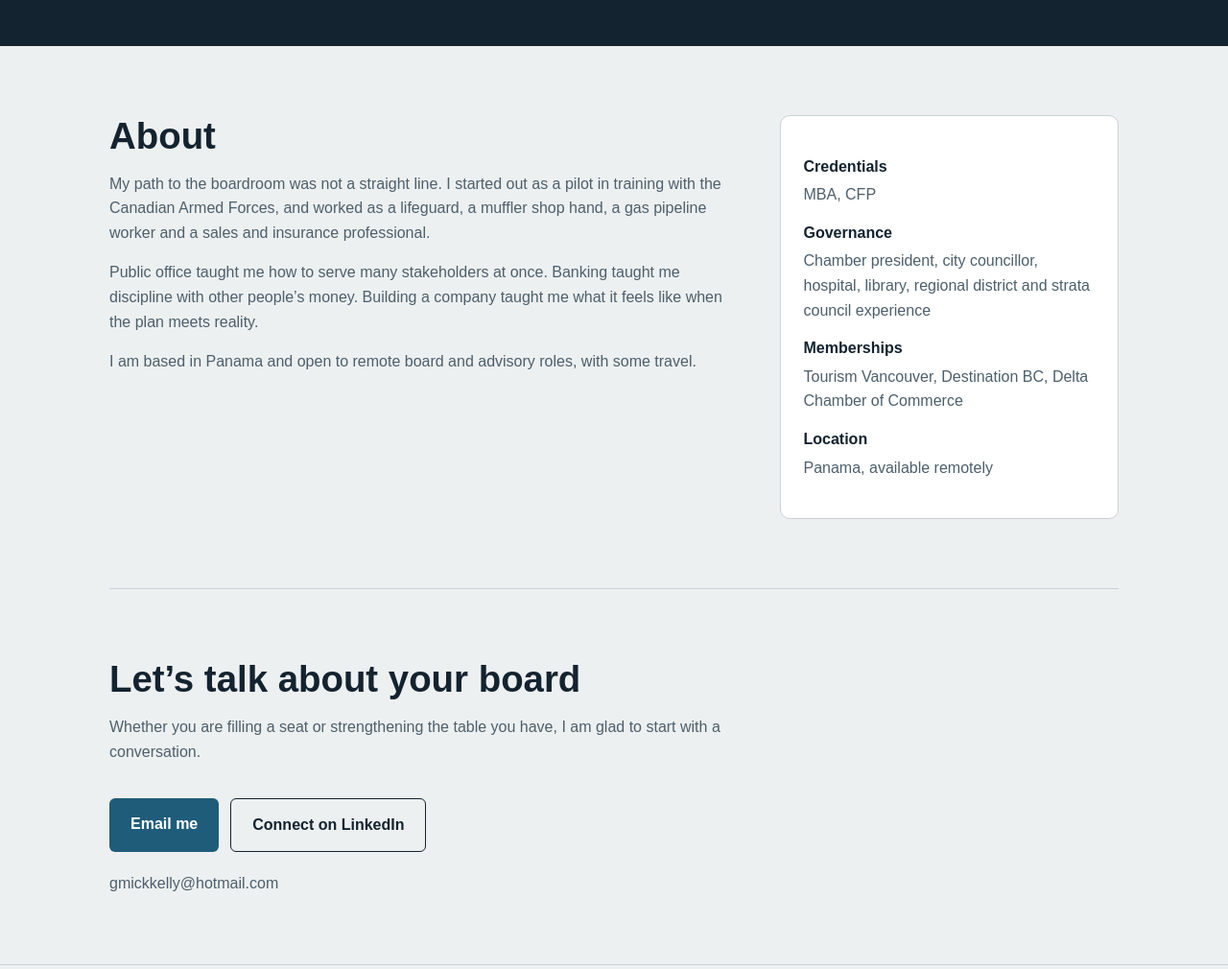
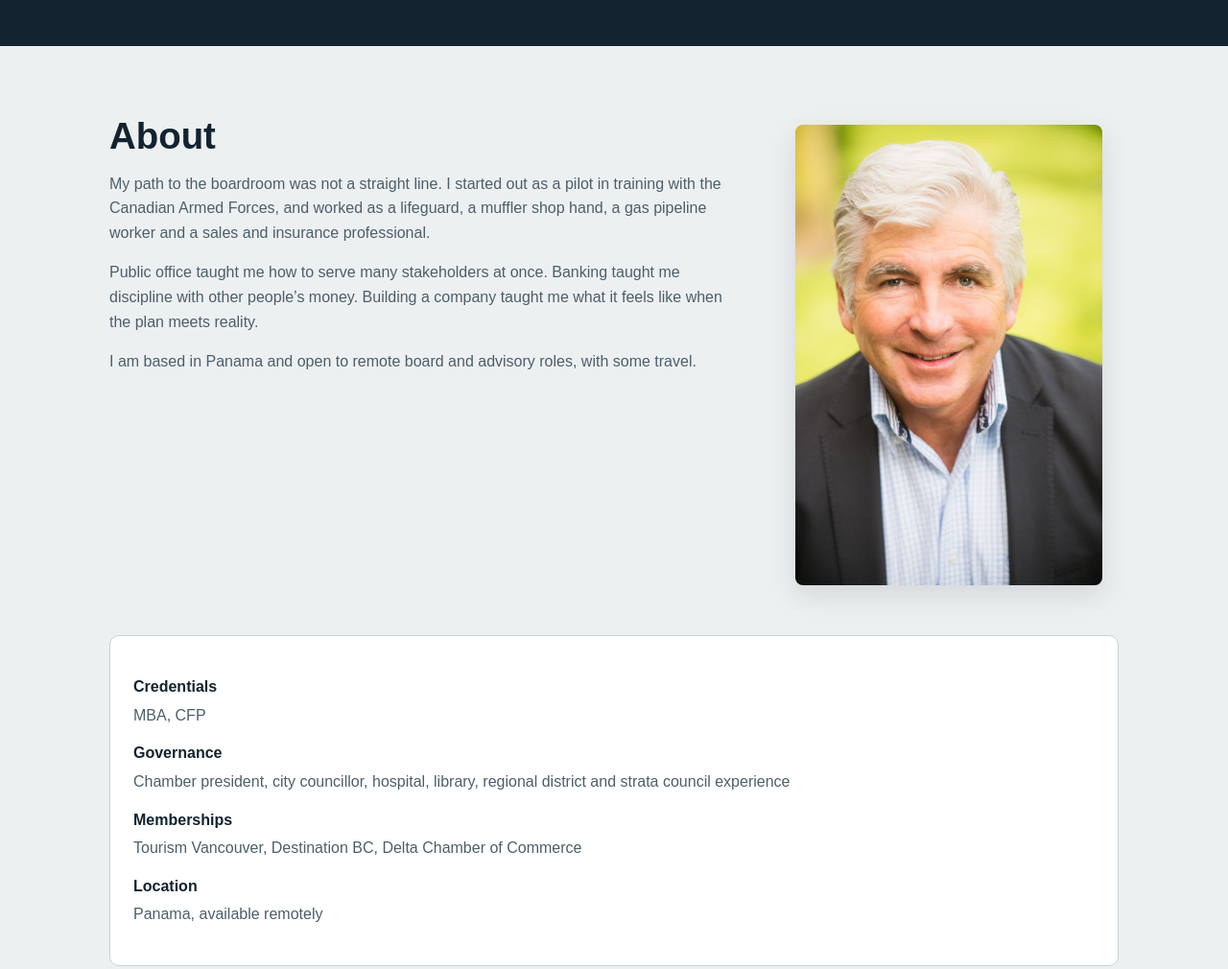
Before and after one commit to GMKConsulting/GMKConsulting.github.io, a plain HTML site: page index.html in a window 1280 px wide. Shown: the part 1900-2910 px from the top of the page at 96% size. Drawn offline with Linux system fonts and the light colour scheme.

Commit message:
Add the profile photo into the About section and size it appropriately for the layout.

```diff
--- a/index.html
+++ b/index.html
@@ -138,7 +138,19 @@
         gap: 42px;
         align-items: start;
       }
-      .about p { margin: 0 0 16px; color: var(--muted); }
+      .about-copy p { margin: 0 0 16px; color: var(--muted); }
+      .about-photo {
+        display: flex;
+        justify-content: center;
+        padding-top: 10px;
+      }
+      .about-photo img {
+        width: 320px;
+        max-width: 100%;
+        height: auto;
+        border-radius: 8px;
+        box-shadow: 0 10px 28px rgba(19,35,47,0.12);
+      }
       .facts {
         background: var(--surface);
         border: 1px solid var(--line);
@@ -164,6 +176,7 @@
         .top { padding: 16px 0; }
         .seats li { grid-template-columns: 1fr; gap: 8px; }
         .about { grid-template-columns: 1fr; }
+        .about-photo { padding-top: 0; }
         section { padding: 56px 0; }
       }
     </style>
@@ -274,14 +287,18 @@
       <div class="wrap">
         <section id="about" style="border-top:0;">
           <div class="about">
-            <div>
+            <div class="about-copy">
               <h2>About</h2>
               <p>My path to the boardroom was not a straight line. I started out as a pilot in training with the Canadian Armed Forces, and worked as a lifeguard, a muffler shop hand, a gas pipeline worker and a sales and insurance professional.</p>
               <p>Public office taught me how to serve many stakeholders at once. Banking taught me discipline with other people’s money. Building a company taught me what it feels like when the plan meets reality.</p>
               <p>I am based in Panama and open to remote board and advisory roles, with some travel.</p>
             </div>
 
-            <div class="facts">
+            <div class="about-photo">
+              <img src="./0009-Mick-Kelly-0223-web.jpeg" alt="Mick Kelly" />
+            </div>
+
+            <div class="facts" style="grid-column: 1 / -1; margin-top: 10px;">
               <dl>
                 <dt>Credentials</dt>
                 <dd>MBA, CFP</dd>
```
